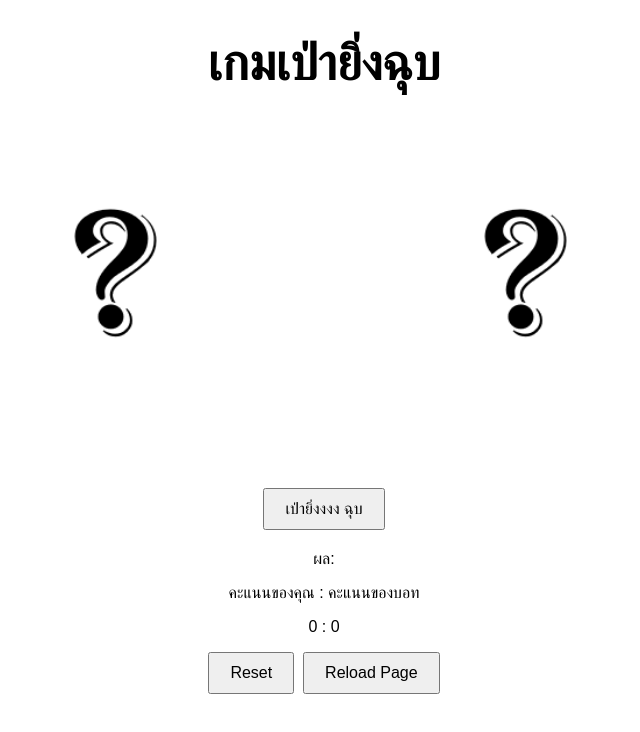
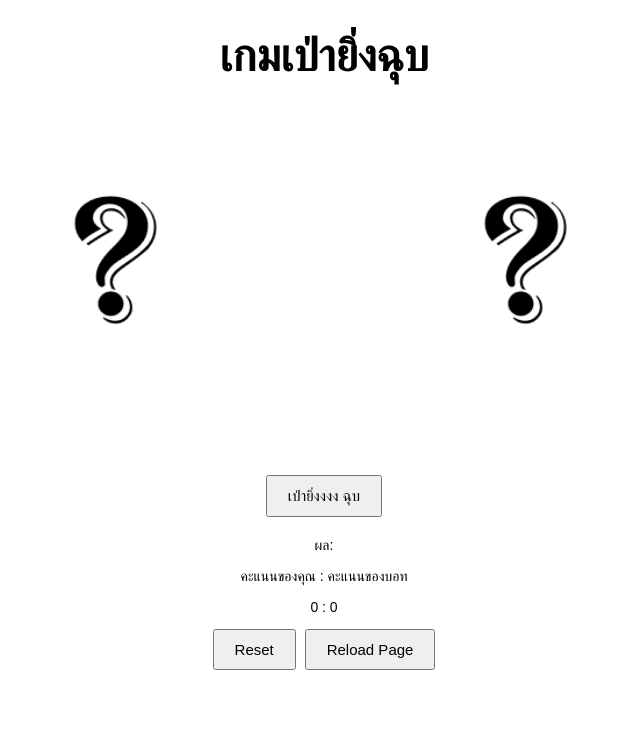
Before and after one commit to FarrewX/Rock-Scissors-Paper, a Vue app: page / in a window 1280 px wide. Shown: the top 732 px of the page, without its empty margins (316-956 px from the left). Built offline with nearby package versions, Linux system fonts and the light colour scheme.

Commit message:
fix style8

```diff
--- a/src/assets/main.css
+++ b/src/assets/main.css
@@ -4,7 +4,7 @@ body {
 }
 
 h1{
-  font-size: 50px;
+  font-size: 45px;
 }
 
 .choices {
@@ -14,7 +14,7 @@ h1{
 }
 
 button {
-  font-size: 16px;
+  font-size: 15px;
   padding: 10px 20px;
 }
 
@@ -31,7 +31,7 @@ button {
 }
 
 p{
-  font-size: 16px;
+  font-size: 14px;
 }
 
 .container{
```
